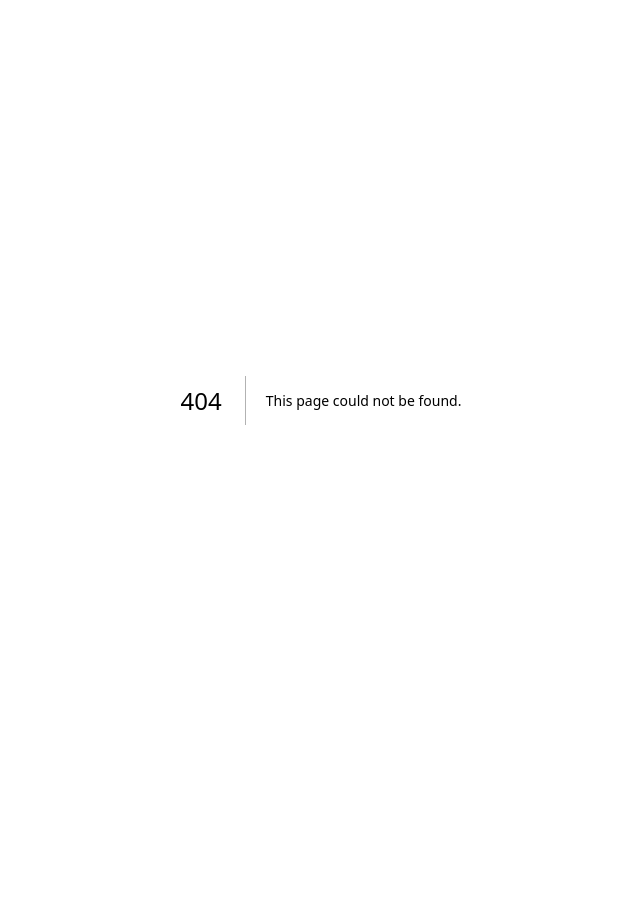
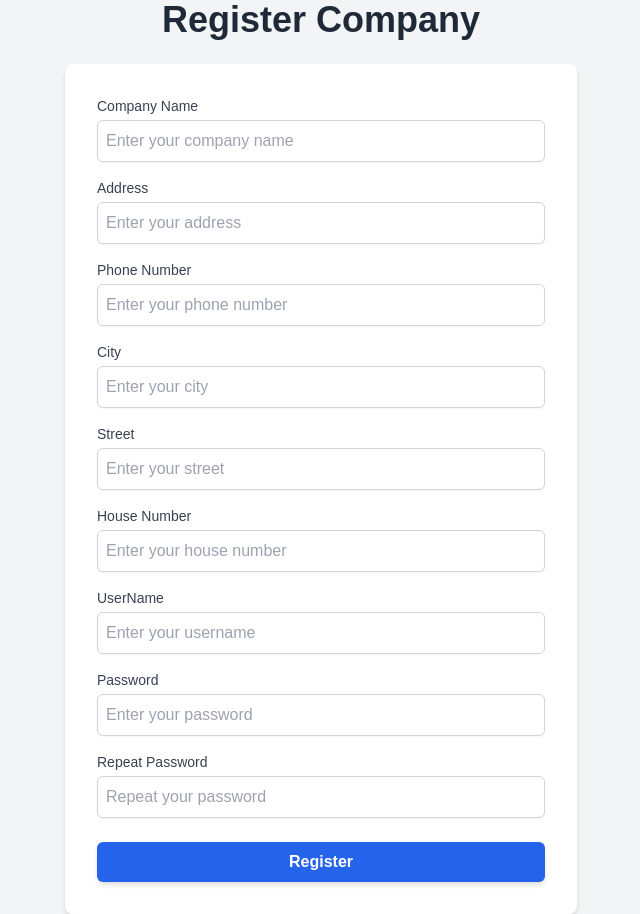
Before and after one commit to Baqari-Fruidze/Courier-Project, a Next.js app: page /register-company in a window 1280 px wide. Before the commit this address had no page. Shown: the whole page, without its empty margins (319-959 px from the left). Before the commit the page ends 800 px from the top, so only its background shows below. Built offline with nearby package versions, Linux system fonts and the light colour scheme.

Commit message:
register company page inputs

```diff
--- a/src/app/admin-panel/page.tsx
+++ b/src/app/admin-panel/page.tsx
@@ -1,36 +1,45 @@
-import React from "react";
+import Link from "next/link";
 
 export default function Page() {
   return (
-    <div className="p-6 space-y-6">
-      {/* Register Section */}
-      <div className="flex flex-col md:flex-row items-center justify-start bg-gray-100 p-6 rounded-lg shadow-lg">
-        <p className="text-xl font-semibold text-gray-800">
-          Register Company <span className="mx-2 text-gray-500">Or</span>
-        </p>
-        <span className="text-lg font-semibold ml-2 text-blue-600 cursor-pointer hover:text-blue-800">
-          Register Courier
-        </span>
+    <div className="p-6 space-y-6 flex flex-col gap-2">
+      {/* Main registration card */}
+      <div className="flex flex-col md:flex-row items-center justify-start bg-gray-100 p-6 rounded-lg shadow-lg transition-all duration-300 hover:scale-105 hover:bg-gray-200 hover:shadow-xl">
+        <Link href="/register-company">
+          <span className="text-lg font-semibold text-gray-800 cursor-pointer mx-2 px-3 py-2 rounded-lg hover:text-blue-600 hover:bg-gray-300 transition-all duration-300">
+            Register Company
+          </span>
+        </Link>
+
+        <span className="mx-4 text-gray-500 font-medium text-[18px]">Or</span>
+
+        <Link href="/register-courier">
+          <span className="text-lg font-semibold text-blue-600 cursor-pointer mx-2 px-3 py-2 rounded-lg hover:text-[#121212] hover:bg-gray-300 transition-all duration-300">
+            Register Courier
+          </span>
+        </Link>
       </div>
 
-      {/* View Company List Section */}
-      <div className="bg-white p-6 rounded-lg shadow-lg hover:bg-blue-100 transition-colors">
-        <p className="text-lg font-semibold text-gray-800 cursor-pointer">
-          View Companies
-        </p>
-      </div>
+      {/* Companies Card */}
+      <Link href="/companies">
+        <div className="bg-white p-6 rounded-lg shadow-lg transition-all duration-300 hover:bg-blue-100 hover:scale-105 hover:shadow-xl cursor-pointer">
+          <p className="text-lg font-semibold text-gray-800">Companies</p>
+        </div>
+      </Link>
 
-      {/* View Couriers Section */}
-      <div className="bg-white p-6 rounded-lg shadow-lg hover:bg-blue-100 transition-colors">
-        <p className="text-lg font-semibold text-gray-800 cursor-pointer">
-          View Couriers
-        </p>
-      </div>
-      <div className="bg-white p-6 rounded-lg shadow-lg hover:bg-blue-600 transition-colors">
-        <p className="text-lg font-semibold text-gray-800 cursor-pointer">
-          View Parcels
-        </p>
-      </div>
+      {/* Couriers Card */}
+      <Link href="/couriers">
+        <div className="bg-white p-6 rounded-lg shadow-lg transition-all duration-300 hover:bg-blue-100 hover:scale-105 hover:shadow-xl cursor-pointer">
+          <p className="text-lg font-semibold text-gray-800">Couriers</p>
+        </div>
+      </Link>
+
+      {/* Parcels Card */}
+      <Link href="/parcels">
+        <div className="bg-white p-6 rounded-lg shadow-lg transition-all duration-300 hover:bg-blue-100 hover:scale-105 hover:shadow-xl cursor-pointer">
+          <p className="text-lg font-semibold text-gray-800">Parcels</p>
+        </div>
+      </Link>
     </div>
   );
 }
--- /dev/null
+++ b/src/app/companies/page.tsx
@@ -0,0 +1,9 @@
+import React from "react";
+
+export default function page() {
+  return (
+    <div>
+      <h1>compani list</h1>
+    </div>
+  );
+}
--- /dev/null
+++ b/src/app/couriers/page.tsx
@@ -0,0 +1,9 @@
+import React from "react";
+
+export default function page() {
+  return (
+    <div>
+      <h1>couriers list</h1>
+    </div>
+  );
+}
--- a/src/app/page.tsx
+++ b/src/app/page.tsx
@@ -5,22 +5,22 @@ export default async function Home() {
   const res = await fetch("https://jsonplaceholder.typicode.com/posts");
   const data = await res.json();
   console.log(data.slice(0, 10));
-  const dataSource = [
-    {
-      key: "1",
-      name: "Mike",
-      age: 32,
-      address: "10 Downing Street",
-      email: "megmail.com",
-    },
-    {
-      key: "2",
-      name: "John",
-      age: 42,
-      address: "10 Downing Street",
-      email: "shen@gmail.com",
-    },
-  ];
+  // const dataSource = [
+  //   {
+  //     key: "1",
+  //     name: "Mike",
+  //     age: 32,
+  //     address: "10 Downing Street",
+  //     email: "megmail.com",
+  //   },
+  //   {
+  //     key: "2",
+  //     name: "John",
+  //     age: 42,
+  //     address: "10 Downing Street",
+  //     email: "shen@gmail.com",
+  //   },
+  // ];
 
   const columns = [
     {
--- /dev/null
+++ b/src/app/parcels/page.tsx
@@ -0,0 +1,9 @@
+import React from "react";
+
+export default function page() {
+  return (
+    <div>
+      <h1>parcels page</h1>
+    </div>
+  );
+}
--- /dev/null
+++ b/src/app/register-company/page.tsx
@@ -0,0 +1,143 @@
+export default function Page() {
+  return (
+    <div className="flex flex-col items-center justify-center min-h-screen bg-gray-100">
+      <h1 className="text-4xl font-bold mb-6 text-gray-800">
+        Register Company
+      </h1>
+      <form className="bg-white shadow-md rounded-lg p-8 w-full max-w-lg">
+        <div className="mb-4">
+          <label
+            className="block text-sm font-medium text-gray-700"
+            htmlFor="companyName"
+          >
+            Company Name
+          </label>
+          <input
+            type="text"
+            id="companyName"
+            className="mt-1 block w-full border border-gray-300 rounded-md shadow-sm p-2 focus:ring focus:ring-blue-500 focus:border-blue-500"
+            placeholder="Enter your company name"
+          />
+        </div>
+        <div className="mb-4">
+          <label
+            className="block text-sm font-medium text-gray-700"
+            htmlFor="address"
+          >
+            Address
+          </label>
+          <input
+            type="text"
+            id="address"
+            className="mt-1 block w-full border border-gray-300 rounded-md shadow-sm p-2 focus:ring focus:ring-blue-500 focus:border-blue-500"
+            placeholder="Enter your address"
+          />
+        </div>
+        <div className="mb-4">
+          <label
+            className="block text-sm font-medium text-gray-700"
+            htmlFor="phoneNumber"
+          >
+            Phone Number
+          </label>
+          <input
+            type="text"
+            id="phoneNumber"
+            className="mt-1 block w-full border border-gray-300 rounded-md shadow-sm p-2 focus:ring focus:ring-blue-500 focus:border-blue-500"
+            placeholder="Enter your phone number"
+          />
+        </div>
+        <div className="mb-4">
+          <label
+            className="block text-sm font-medium text-gray-700"
+            htmlFor="city"
+          >
+            City
+          </label>
+          <input
+            type="text"
+            id="city"
+            className="mt-1 block w-full border border-gray-300 rounded-md shadow-sm p-2 focus:ring focus:ring-blue-500 focus:border-blue-500"
+            placeholder="Enter your city"
+          />
+        </div>
+        <div className="mb-4">
+          <label
+            className="block text-sm font-medium text-gray-700"
+            htmlFor="street"
+          >
+            Street
+          </label>
+          <input
+            type="text"
+            id="street"
+            className="mt-1 block w-full border border-gray-300 rounded-md shadow-sm p-2 focus:ring focus:ring-blue-500 focus:border-blue-500"
+            placeholder="Enter your street"
+          />
+        </div>
+        <div className="mb-4">
+          <label
+            className="block text-sm font-medium text-gray-700"
+            htmlFor="houseNumber"
+          >
+            House Number
+          </label>
+          <input
+            type="text"
+            id="houseNumber"
+            className="mt-1 block w-full border border-gray-300 rounded-md shadow-sm p-2 focus:ring focus:ring-blue-500 focus:border-blue-500"
+            placeholder="Enter your house number"
+          />
+        </div>
+        <div className="mb-4">
+          <label
+            className="block text-sm font-medium text-gray-700"
+            htmlFor="username"
+          >
+            UserName
+          </label>
+          <input
+            type="text"
+            id="username"
+            className="mt-1 block w-full border border-gray-300 rounded-md shadow-sm p-2 focus:ring focus:ring-blue-500 focus:border-blue-500"
+            placeholder="Enter your username"
+          />
+        </div>
+        <div className="mb-4">
+          <label
+            className="block text-sm font-medium text-gray-700"
+            htmlFor="password"
+          >
+            Password
+          </label>
+          <input
+            type="password"
+            id="password"
+            className="mt-1 block w-full border border-gray-300 rounded-md shadow-sm p-2 focus:ring focus:ring-blue-500 focus:border-blue-500"
+            placeholder="Enter your password"
+          />
+        </div>
+        <div className="mb-6">
+          <label
+            className="block text-sm font-medium text-gray-700"
+            htmlFor="repeatPassword"
+          >
+            Repeat Password
+          </label>
+          <input
+            type="password"
+            id="repeatPassword"
+            className="mt-1 block w-full border border-gray-300 rounded-md shadow-sm p-2 focus:ring focus:ring-blue-500 focus:border-blue-500"
+            placeholder="Repeat your password"
+          />
+        </div>
+        <button
+          type="submit"
+          className="w-full bg-blue-600 text-white font-semibold py-2 rounded-md shadow-md hover:bg-blue-700 transition duration-200"
+        >
+          Register
+        </button>
+      </form>
+    </div>
+  );
+}
--- /dev/null
+++ b/src/app/register-courier/page.tsx
@@ -0,0 +1,9 @@
+import React from "react";
+
+export default function page() {
+  return (
+    <div>
+      <h1>register courier</h1>
+    </div>
+  );
+}
--- a/src/app/register/page.tsx
+++ /dev/null
@@ -1,23 +0,0 @@
-import React from "react";
-
-export default function page() {
-  return (
-    <div>
-      <div>
-        <h1>Adress</h1>
-        <div>
-          <label htmlFor="">City</label>
-          <input type="text" />
-        </div>
-        <div>
-          <label htmlFor="">Street</label>
-          <input type="text" />
-        </div>
-        <div>
-          <label htmlFor="">House Number</label>
-          <input type="text" />
-        </div>
-      </div>
-    </div>
-  );
-}
```
